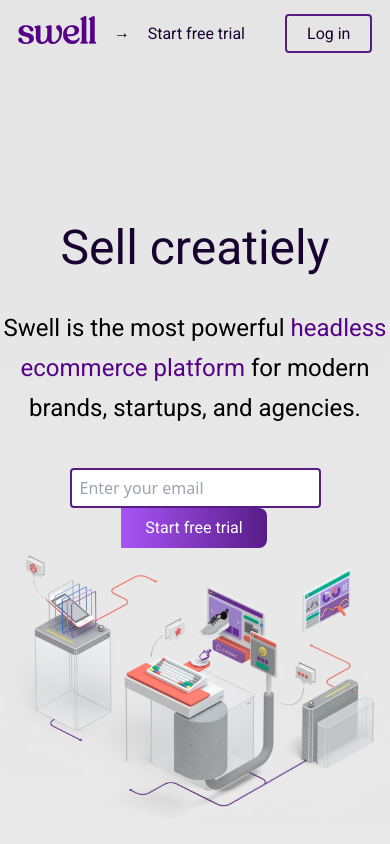
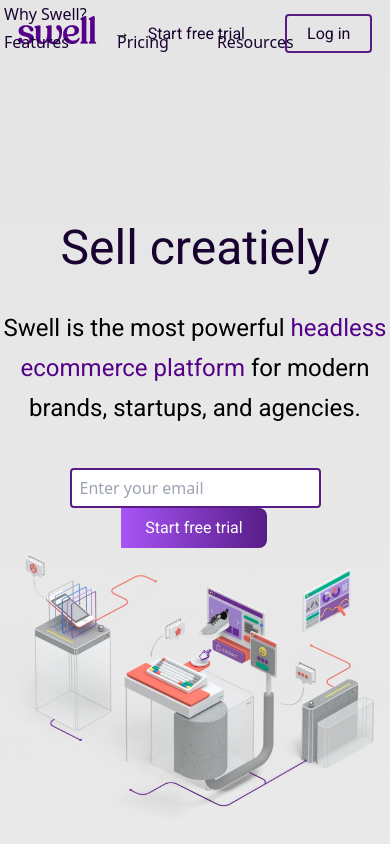
Before and after one commit to Davitm944/Swell, a React (Create React App) app: page / in a window 390 px wide. Shown: the top 844 px of the page. Built offline with nearby package versions, Linux system fonts and the light colour scheme.

Commit message:
Various bug fixes

```diff
--- a/src/components/footer/Footer.js
+++ b/src/components/footer/Footer.js
@@ -7,7 +7,7 @@ import icon4 from 'components/icons/Vector (13).png';
 function Footer() {
 	return (
 		<footer class='mt-24 max-w-7xl'>
-			<div class='flex justify-around  sm:mb-44 mb-4'>
+			<div class='flex justify-around  sm:mb-44 mb-4 items-center'>
 				<div>
 					<img src={icon1} alt='icon' />
 				</div>
@@ -19,7 +19,7 @@ function Footer() {
 				</div>
 			</div>
 
-			<div class='flex sm:justify-evenly flex-wrap sm:p-0 px-5'>
+			<div class='sm:flex sm:justify-evenly flex-wrap sm:p-0 px-5 hidden'>
 				<ul>
 					<li>
 						<img src={icon4} alt='icon' class='mb-5' />
@@ -101,9 +101,9 @@ function Footer() {
 				</ul>
 			</div>
 			<div class='flex justify-around mt-20'>
-				<a href='/'>© 2021. Swell. Made worldwide.</a>
-				<a href='/'>Privacy Policy  Terms of Service</a>
-				<a href='/'>All Systems Operational</a>
+				<a href='/' class='sm:text-base text-sm '>© 2021. Swell. Made worldwide.</a>
+				<a href='/' class='sm:text-base text-sm sm:px-0 px-3'>Privacy Policy  Terms of Service</a>
+				<a href='/' class='sm:text-base text-sm '>All Systems Operational</a>
 			</div>
 		</footer>
 	);
--- a/src/components/header/Header.js
+++ b/src/components/header/Header.js
@@ -5,16 +5,16 @@ import { useWindowWidth } from '@react-hook/window-size';
 
 function Header() {
 	const [ navStyle, setNavStyle ] = useState('');
-	const [ ddStyle, setddStyle ] = useState('hidden');
+	const [ ddStyle, setddStyle ] = useState('hidden absolute');
 	const [ iconStyle, SetIconStyle ] = useState('');
 
 	const onMobile = () => {
-		if (ddStyle === 'hidden') {
+		if (ddStyle === 'hidden absolute') {
 			setddStyle('block absolute');
-			setNavStyle('flex flex-col relative top-[55px] right-11 shadow-xl py-6 bg-gray-100 rounded');
+			setNavStyle('xs:flex xs:flex-col xs:relative xs:top-[55px] xs:right-11 xs:shadow-xl xs:py-6 xs:bg-gray-100 xs:rounded');
 			SetIconStyle('rotate-90 duration-500');
 		} else {
-			setddStyle('hidden');
+			setddStyle('hidden absolute');
 			setNavStyle('');
 			SetIconStyle('duration-500');
 		}
@@ -30,8 +30,8 @@ function Header() {
 					→
 				</span>
 
-				<div class={`sm:block ${ddStyle} `}>
-					<nav class={`sm:font-roboto sm:pt-5 sm:block sm:static sm:top-0 sm:left-0 ${navStyle}`}>
+				<div class={`sm:flex sm:relative xs:${ddStyle} `}>
+					<nav class={`sm:font-roboto sm:pt-5 sm:block sm:static sm:top-0 sm:left-0 sm:shadow-none sm:bg-transparent ${navStyle}`}>
 						<Link to='whySwell' smooth={true} duration={1000} class='nav_link'>
 							Why Swell?
 						</Link>
--- a/tailwind.config.js
+++ b/tailwind.config.js
@@ -1,7 +1,7 @@
 module.exports = {
 	content : [ './src/**/*.{html,js}' ],
 	theme   : {
-		extend : {
+		extend  : {
 			colors     : {
 				primary    : '#180330',
 				secondary  : '#550088',
@@ -13,6 +13,13 @@ module.exports = {
 			fontFamily : {
 				roboto : "'Roboto', sans-serif"
 			}
+		},
+		screens : {
+			xs : '123px',
+			sm : '640px',
+			md : '768px',
+			lg : '1024px',
+			xl : '1280px'
 		}
 	},
 	plugins : []
```
